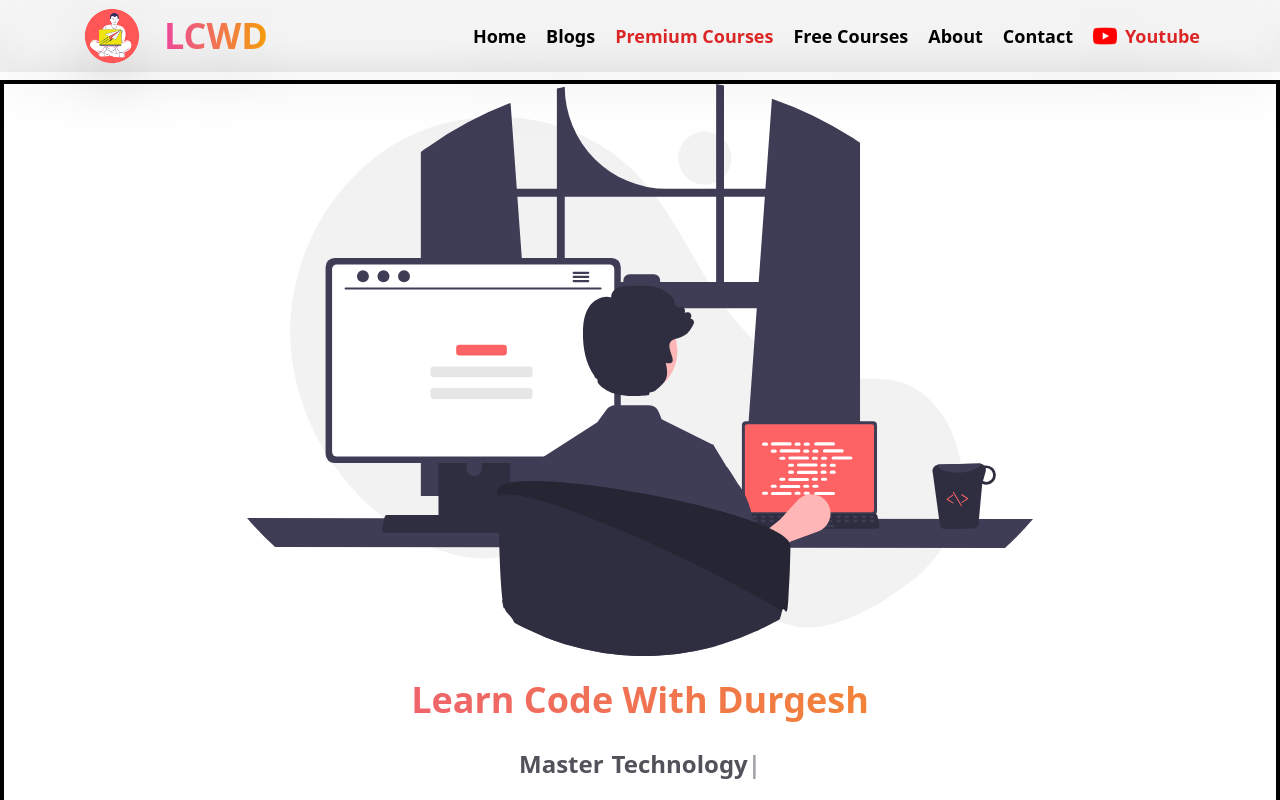
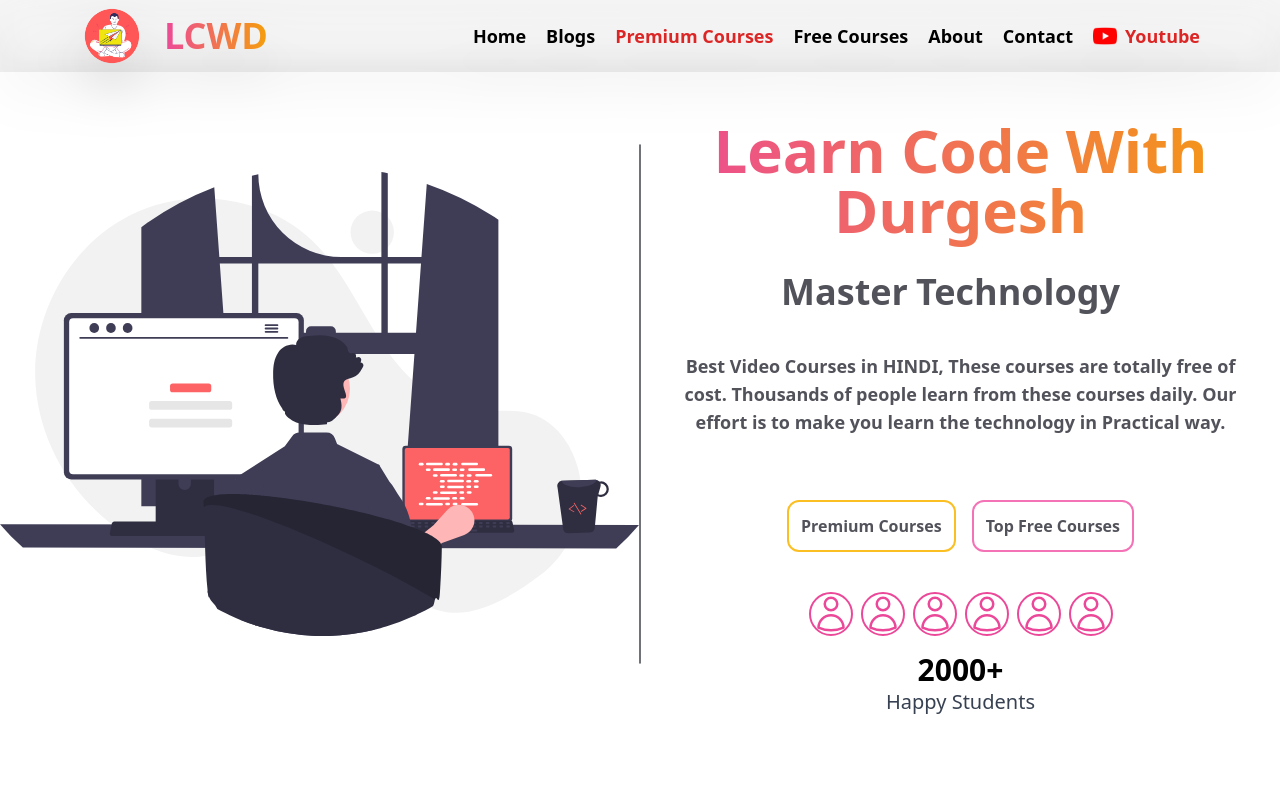
Before and after one commit to Kavish11402/lcwd_new_site, a Next.js app: page / in a window 1280 px wide. Shown: the top 800 px of the page. Built offline with nearby package versions, Linux system fonts and the light colour scheme.

Commit message:
Changed UI

```diff
--- a/src/Components/HomePageComponent/TopBanner.js
+++ b/src/Components/HomePageComponent/TopBanner.js
@@ -22,22 +22,24 @@ export default function TopBanner()
 
   return(
       /* Writing for Small Devices */
-      <div className={"flex flex-col border-4 border-black"}>
+      <div className={"flex flex-col lg:flex-row lg:h-[89vh]"}>
 
-          <div className={""}> <Image src={manWithComputer} alt={"Man With Computer"} className={"mx-auto"} /> </div>
+          <div className={"px-3 lg:w-1/2 lg:flex lg:flex-col lg:justify-center lg:px-0"}> <Image src={manWithComputer} alt={"Man With Computer"} className={"mx-auto w-[400px] md:w-[500px] lg:w-[400px] xl:w-auto"} /> </div>
 
           {/* Don't display it on small devices */}
-          {/*<div className={"rounded-full my-24 border-[1px] border-zinc-500"}></div>*/}
+          <div className={"hidden lg:inline-flex rounded-full lg:my-16 xl:my-24 border-[1px] border-zinc-500"}></div>
 
 
 
-          <div className={"flex flex-col justify-center"}>
+          <div className={"flex flex-col justify-center lg:w-1/2"}>
 
 
 
-              <h1 className={"text-center text-4xl font-bold py-6     bg-gradient-to-r from-secondary-dark to-primary-dark bg-clip-text text-transparent"}> Learn Code With Durgesh </h1>
+              <h1 className={"text-center text-[2.5rem] xl:text-6xl font-bold py-6 lg:py-7 bg-gradient-to-r from-secondary-dark to-primary-dark bg-clip-text text-transparent"}>
+                  Learn Code With Durgesh
+              </h1>
 
-              <div className={"mt-1 flex flex-row justify-center font-semibold text-2xl text-zinc-600"}>
+              <div className={"mt-1 flex flex-row justify-center font-semibold text-2xl lg:text-3xl xl:text-4xl text-zinc-600"}>
                   <h1 className={"text-center mr-2"}> Master </h1>
                   <h1 className={"text-center"} ref={typedText} >  </h1>
               </div>
@@ -45,18 +47,18 @@ export default function TopBanner()
 
 
 
-              <p className={"mt-4 text-center mx-4 text-zinc-600 "}>
+              <p className={"mt-4 text-center mx-auto text-zinc-600 lg:mt-7 xl:mt-10 sm:w-[700px] lg:w-[90%] lg:text-base xl:text-lg lg:mx-auto xl:font-semibold xl-w-4/5"}>
                   Best Video Courses in <b>HINDI</b>, These courses are totally free of cost.
                   Thousands of people learn from these courses daily.
                   Our effort is to make you learn the technology in Practical way.
               </p>
 
-              <div className={"mt-10 flex flex-row justify-center font-semibold text-zinc-600"}>
+              <div className={"mt-10 flex flex-row justify-center font-semibold text-zinc-600 xl:mt-16"}>
 
                   {/*<h1 className={"bg-primary-medium hover:bg-primary-dark transition-all ease-in-out text-white px-5 py-3 rounded-xl text-2xl mx-16"}>Premium Courses</h1>*/}
 
                   <Link target={'_blank'} href={"https://courses.learncodewithdurgesh.com/learn"}>
-                      <h1 className={"mx-2 border-2 px-3 py-2 rounded-xl  border-primary-medium"}>
+                      <h1 className={"mx-2 border-2 px-3 py-2 rounded-xl border-primary-medium lg:mx-8 xl:mx-16 lg:hover:border-primary-dark lg:hover:bg-primary-dark lg:hover:text-white lg:transition-all lg:ease-in-out lg:px-2 xl:px-5 lg:py-3 lg:text-lg xl:text-2xl lg:text-zinc-600"}>
                           Premium Courses
                       </h1>
                   </Link>
@@ -64,7 +66,7 @@ export default function TopBanner()
 
                   {/* TODO -> Add "/courses" link to the below Link's href */}
                   <Link href={"/"}>
-                      <h1 className={"mx-2 border-2 px-3 py-2 rounded-xl border-secondary-medium"}>
+                      <h1 className={"mx-2 border-2 px-3 py-2 rounded-xl border-secondary-medium lg:mx-8 xl:mx-16 lg:hover:border-secondary-dark lg:hover:bg-secondary-dark lg:hover:text-white lg:transition-all lg:ease-in-out lg:px-2 xl:px-5 lg:py-3 lg:text-lg xl:text-2xl lg:text-zinc-600"}>
                           Top Free Courses
                       </h1>
                   </Link>
@@ -74,51 +76,70 @@ export default function TopBanner()
 
               <div className={"mt-10 flex flex-col justify-center"}>
 
-                  <div className={"flex flex-row justify-center mb-2"}>
+                  <div className={"flex flex-row justify-center mb-2 xl:mb-4"}>
+
+
 
                       <div className={"border-2 border-secondary-dark rounded-full mx-1"} >
-                          <svg className={"w-8 h-8 text-secondary-dark"} xmlns="http://www.w3.org/2000/svg" fill="none" viewBox="0 0 24 24" strokeWidth="1.5" stroke="currentColor" >
+
+                          <svg className={"w-8 h-8 xl:w-10 xl:h-10 text-secondary-dark"} xmlns="http://www.w3.org/2000/svg" fill="none" viewBox="0 0 24 24" strokeWidth="1.5" stroke="currentColor" >
                               <path strokeLinecap="round" strokeLinejoin="round"
                                     d="M15.75 6a3.75 3.75 0 11-7.5 0 3.75 3.75 0 017.5 0zM4.501 20.118a7.5 7.5 0 0114.998 0A17.933 17.933 0 0112 21.75c-2.676 0-5.216-.584-7.499-1.632z"/>
                           </svg>
+
                       </div>
+
                       <div className={"border-2 border-secondary-dark rounded-full mx-1"} >
-                          <svg className={"w-8 h-8 text-secondary-dark"} xmlns="http://www.w3.org/2000/svg" fill="none" viewBox="0 0 24 24" strokeWidth="1.5" stroke="currentColor" >
+
+                          <svg className={"w-8 h-8 xl:w-10 xl:h-10 text-secondary-dark"} xmlns="http://www.w3.org/2000/svg" fill="none" viewBox="0 0 24 24" strokeWidth="1.5" stroke="currentColor" >
                               <path strokeLinecap="round" strokeLinejoin="round"
                                     d="M15.75 6a3.75 3.75 0 11-7.5 0 3.75 3.75 0 017.5 0zM4.501 20.118a7.5 7.5 0 0114.998 0A17.933 17.933 0 0112 21.75c-2.676 0-5.216-.584-7.499-1.632z"/>
                           </svg>
+
                       </div>
+
                       <div className={"border-2 border-secondary-dark rounded-full mx-1"} >
-                          <svg className={"w-8 h-8 text-secondary-dark"} xmlns="http://www.w3.org/2000/svg" fill="none" viewBox="0 0 24 24" strokeWidth="1.5" stroke="currentColor" >
+
+                          <svg className={"w-8 h-8 xl:w-10 xl:h-10 text-secondary-dark"} xmlns="http://www.w3.org/2000/svg" fill="none" viewBox="0 0 24 24" strokeWidth="1.5" stroke="currentColor" >
                               <path strokeLinecap="round" strokeLinejoin="round"
                                     d="M15.75 6a3.75 3.75 0 11-7.5 0 3.75 3.75 0 017.5 0zM4.501 20.118a7.5 7.5 0 0114.998 0A17.933 17.933 0 0112 21.75c-2.676 0-5.216-.584-7.499-1.632z"/>
                           </svg>
+
                       </div>
+
                       <div className={"border-2 border-secondary-dark rounded-full mx-1"} >
-                          <svg className={"w-8 h-8 text-secondary-dark"} xmlns="http://www.w3.org/2000/svg" fill="none" viewBox="0 0 24 24" strokeWidth="1.5" stroke="currentColor" >
+
+                          <svg className={"w-8 h-8 xl:w-10 xl:h-10 text-secondary-dark"} xmlns="http://www.w3.org/2000/svg" fill="none" viewBox="0 0 24 24" strokeWidth="1.5" stroke="currentColor" >
                               <path strokeLinecap="round" strokeLinejoin="round"
                                     d="M15.75 6a3.75 3.75 0 11-7.5 0 3.75 3.75 0 017.5 0zM4.501 20.118a7.5 7.5 0 0114.998 0A17.933 17.933 0 0112 21.75c-2.676 0-5.216-.584-7.499-1.632z"/>
                           </svg>
+
                       </div>
+
                       <div className={"border-2 border-secondary-dark rounded-full mx-1"} >
-                          <svg className={"w-8 h-8 text-secondary-dark"} xmlns="http://www.w3.org/2000/svg" fill="none" viewBox="0 0 24 24" strokeWidth="1.5" stroke="currentColor" >
+
+                          <svg className={"w-8 h-8 xl:w-10 xl:h-10 text-secondary-dark"} xmlns="http://www.w3.org/2000/svg" fill="none" viewBox="0 0 24 24" strokeWidth="1.5" stroke="currentColor" >
                               <path strokeLinecap="round" strokeLinejoin="round"
                                     d="M15.75 6a3.75 3.75 0 11-7.5 0 3.75 3.75 0 017.5 0zM4.501 20.118a7.5 7.5 0 0114.998 0A17.933 17.933 0 0112 21.75c-2.676 0-5.216-.584-7.499-1.632z"/>
                           </svg>
+
                       </div>
+
                       <div className={"border-2 border-secondary-dark rounded-full mx-1"} >
-                          <svg className={"w-8 h-8 text-secondary-dark"} xmlns="http://www.w3.org/2000/svg" fill="none" viewBox="0 0 24 24" strokeWidth="1.5" stroke="currentColor" >
+
+                          <svg className={"w-8 h-8 xl:w-10 xl:h-10 text-secondary-dark"} xmlns="http://www.w3.org/2000/svg" fill="none" viewBox="0 0 24 24" strokeWidth="1.5" stroke="currentColor" >
                               <path strokeLinecap="round" strokeLinejoin="round"
                                     d="M15.75 6a3.75 3.75 0 11-7.5 0 3.75 3.75 0 017.5 0zM4.501 20.118a7.5 7.5 0 0114.998 0A17.933 17.933 0 0112 21.75c-2.676 0-5.216-.584-7.499-1.632z"/>
                           </svg>
+
                       </div>
 
 
 
                   </div>
 
-                  <p className={"text-center font-bold text-3xl"}>2000+</p>
-                  <p className={"text-center text-gray-700 text-lg"}>Happy Students</p>
+                  <p className={"text-center font-bold lg:text-2xl xl:text-3xl"}>2000+</p>
+                  <p className={"text-center text-gray-700 text-lg lg:text-base xl:text-xl"}>Happy Students</p>
 
               </div>
 
--- a/src/Components/NavigationBar/MobileFriendlyNavbar.js
+++ b/src/Components/NavigationBar/MobileFriendlyNavbar.js
@@ -8,14 +8,14 @@ export default function MobileFriendlyNavbar( { toggle , navbarState } )
   return(
       <div className={"absolute lg:invisible"}>
 
-        <div className={"z-50 fixed top-0 left-0 right-0"}>
+        <div className={"z-50 fixed top-0 left-0 right-0 backdrop-blur-lg bg-neutral-300/20"}>
 
-            <div className={"flex flex-row justify-between px-2 py-1 backdrop-blur-lg bg-neutral-300/20 drop-shadow-lg"}>
+            <div className={`flex flex-row justify-between px-2 py-1 h-16 `}>
                 <div className={"flex flex-col justify-center"}>
 
                     <Link href={'/'} className={"flex flex-row"}>
-                        <Image className={"w-10"} src={lcwdLogo} alt={"LCWD Logo"}/>
-                        <h1 className={"ml-5 my-auto font-semibold text-3xl bg-gradient-to-r from-secondary-dark to-primary-dark bg-clip-text text-transparent"}> LCWD </h1>
+                        <Image className={"w-12"} src={lcwdLogo} alt={"LCWD Logo"}/>
+                        <h1 className={"ml-5 my-auto font-semibold text-[2rem] bg-gradient-to-r from-secondary-dark to-primary-dark bg-clip-text text-transparent"}> LCWD </h1>
                     </Link>
 
                 </div>
@@ -37,7 +37,7 @@ export default function MobileFriendlyNavbar( { toggle , navbarState } )
                 </div>
             </div>
 
-            <div className={`backdrop-blur-lg bg-neutral-300/20 drop-shadow-lg border-b-8 border-primary-dark ${ navbarState? "opacity-100" : "opacity-0" } py-16 rounded-b-xl transition-all duration-200 ease-in-out`}>
+            <div className={`border-b-8 border-primary-dark ${ navbarState? "block" : "hidden" } py-10 rounded-b-xl `}>
 
                 <h1 className={"mx-auto w-fit border-2 border-black"}>Home</h1>
                 <h1 className={"mx-auto w-fit border-2 border-black"}>Blogs</h1>
@@ -46,7 +46,9 @@ export default function MobileFriendlyNavbar( { toggle , navbarState } )
                 <h1 className={"mx-auto w-fit border-2 border-black"}>About</h1>
                 <h1 className={"mx-auto w-fit border-2 border-black"}>Contact</h1>
 
-                <h1 className={"mx-auto w-fit border-2 border-black text-red-600 flex flex-row"}> <Image className={"h-6 w-6 mr-2 my-auto"} src={youtubeLogo} alt={"LCWD Logo"}/> <p>Youtube</p> </h1>
+                <h1 className={"mx-auto w-fit border-2 border-black text-red-600 flex flex-row"}> <Image className={"h-6 w-6 mr-2 my-auto"} src={youtubeLogo} alt={"LCWD Logo"}/>
+                    <p>Youtube</p>
+                </h1>
 
             </div>
 
--- a/src/pages/index.js
+++ b/src/pages/index.js
@@ -30,7 +30,7 @@ export default function index()
               <link rel="manifest" href="/Assets/Favicon/site.webmanifest"/>
           </Head>
 
-          <main className={"mt-20"}>
+          <main className={"mt-12"}>
               {/* TODO -> HOME PAGE COMMENTED */}
               <HomePage/>
           </main>
```
Also changed, not shown: src/Components/HomePageComponent/HomePage.js (+4 -4 lines).
